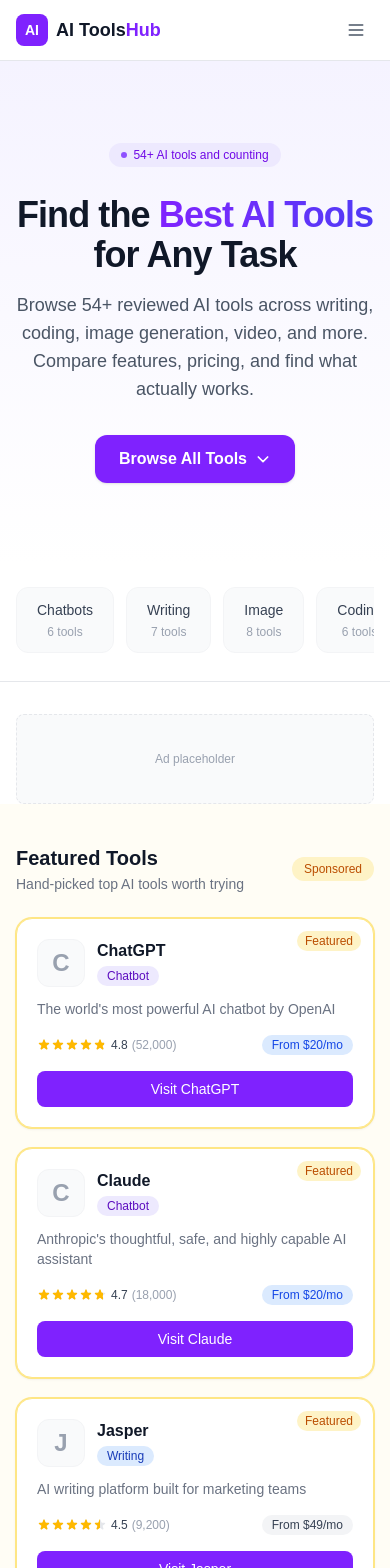
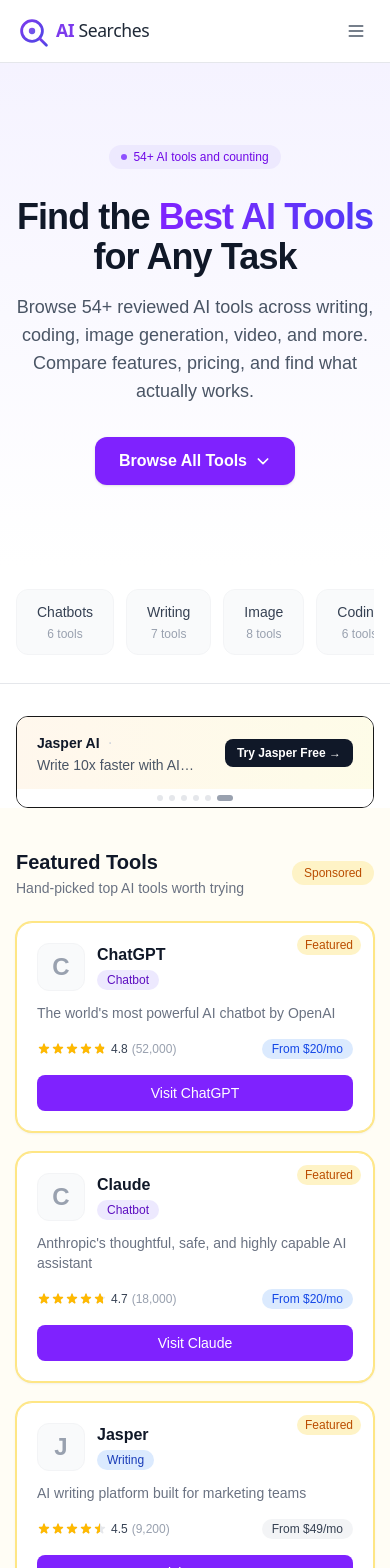
Before and after one commit to suikuenng99-hash/ai-tools-hub, a Next.js app: page / in a window 390 px wide. Shown: the top 1568 px of the page. Built offline with nearby package versions, Linux system fonts and the light colour scheme.

Commit message:
Add Impact.com site verification meta tag

```diff
--- a/app/category/[category]/page.tsx
+++ b/app/category/[category]/page.tsx
@@ -5,7 +5,7 @@
 import { getCategoryMeta } from '@/lib/categories'
 import type { ToolCategory } from '@/types/tool'
 import ToolCard from '@/components/tools/ToolCard'
-import AdSenseBanner from '@/components/ads/AdSenseBanner'
+import HouseAd from '@/components/ads/HouseAd'
 
 interface Props {
   params: Promise<{ category: string }>
@@ -54,7 +54,7 @@
         <p className="mt-2 text-sm text-gray-500">{tools.length} tools found</p>
       </div>
 
-      <AdSenseBanner height={90} className="mb-8" />
+      <HouseAd className="mb-8" />
 
       {tools.length === 0 ? (
         <div className="flex flex-col items-center py-24 text-center">
--- a/app/layout.tsx
+++ b/app/layout.tsx
@@ -16,29 +16,38 @@
 
 export const metadata: Metadata = {
   title: {
-    default: 'AI Tools Hub | Best AI Tools Directory 2025',
-    template: '%s | AI Tools Hub',
+    default: 'AISearches | Best AI Tools Directory 2026',
+    template: '%s | AISearches',
   },
   description:
     'Discover the best AI tools for writing, coding, image generation, video, audio, and more. Compare features, pricing, and reviews.',
   keywords: ['AI tools', 'artificial intelligence', 'ChatGPT', 'Midjourney', 'AI directory', 'best AI tools'],
-  authors: [{ name: 'AIToolsHub' }],
+  authors: [{ name: 'AISearches' }],
+  icons: {
+    icon: '/logo-icon.svg',
+    shortcut: '/logo-icon.svg',
+    apple: '/logo-icon.svg',
+  },
   openGraph: {
     type: 'website',
     locale: 'en_US',
-    siteName: 'AI Tools Hub',
-    title: 'AI Tools Hub | Best AI Tools Directory 2025',
+    siteName: 'AISearches',
+    title: 'AISearches | Best AI Tools Directory 2026',
     description:
       'Discover the best AI tools for writing, coding, image generation, video, audio, and more.',
+    images: [{ url: '/logo-icon.svg' }],
   },
   twitter: {
     card: 'summary_large_image',
-    title: 'AI Tools Hub | Best AI Tools Directory 2025',
+    title: 'AISearches | Best AI Tools Directory 2026',
     description: 'Discover the best AI tools for writing, coding, image generation, video, audio, and more.',
   },
   robots: {
     index: true,
     follow: true,
+  },
+  other: {
+    'impact-site-verification': 'f911808d-e7f5-41e4-9df2-cfd9c1f1463f',
   },
 }
 
--- a/app/page.tsx
+++ b/app/page.tsx
@@ -2,7 +2,7 @@
 import { categories } from '@/lib/categories'
 import FeaturedTools from '@/components/home/FeaturedTools'
 import ToolGrid from '@/components/home/ToolGrid'
-import AdSenseBanner from '@/components/ads/AdSenseBanner'
+import HouseAd from '@/components/ads/HouseAd'
 
 export default function HomePage() {
   const allTools = getAllTools()
@@ -66,7 +66,7 @@
 
       {/* Ad banner */}
       <div className="mx-auto max-w-7xl px-4 pt-8 sm:px-6 lg:px-8">
-        <AdSenseBanner height={90} />
+        <HouseAd />
       </div>
 
       {/* Featured tools */}
@@ -77,7 +77,7 @@
 
       {/* Bottom ad */}
       <div className="mx-auto max-w-7xl px-4 pb-12 sm:px-6 lg:px-8">
-        <AdSenseBanner height={90} />
+        <HouseAd />
       </div>
     </>
   )
--- a/app/tools/[slug]/page.tsx
+++ b/app/tools/[slug]/page.tsx
@@ -7,7 +7,7 @@
 import RatingStars from '@/components/ui/RatingStars'
 import ProsConsList from '@/components/tools/ProsConsList'
 import RelatedTools from '@/components/tools/RelatedTools'
-import AdSenseBanner from '@/components/ads/AdSenseBanner'
+import HouseAd from '@/components/ads/HouseAd'
 
 interface Props {
   params: Promise<{ slug: string }>
@@ -159,7 +159,7 @@
 
         {/* Ad */}
         <div className="mt-8">
-          <AdSenseBanner height={90} />
+          <HouseAd />
         </div>
 
         {/* Description */}
--- /dev/null
+++ b/components/ads/HouseAd.tsx
@@ -0,0 +1,141 @@
+'use client'
+
+import { useState, useEffect } from 'react'
+
+interface HouseAdItem {
+  slug: string
+  name: string
+  tagline: string
+  badge: string
+  badgeColor: string
+  gradient: string
+  cta: string
+}
+
+const ads: HouseAdItem[] = [
+  {
+    slug: 'chatgpt',
+    name: 'ChatGPT Plus',
+    tagline: 'GPT-4o, image generation & custom GPTs. The world\'s most powerful AI.',
+    badge: 'Most Popular',
+    badgeColor: 'bg-violet-100 text-violet-700',
+    gradient: 'from-violet-50 to-indigo-50 border-violet-100',
+    cta: 'Try ChatGPT Plus →',
+  },
+  {
+    slug: 'midjourney',
+    name: 'Midjourney',
+    tagline: 'Generate stunning AI art and photorealistic images from text. From $10/mo.',
+    badge: 'Best for Images',
+    badgeColor: 'bg-pink-100 text-pink-700',
+    gradient: 'from-pink-50 to-rose-50 border-pink-100',
+    cta: 'Try Midjourney →',
+  },
+  {
+    slug: 'claude',
+    name: 'Claude Pro',
+    tagline: 'Analyze long documents, write better code, and think through complex problems.',
+    badge: 'Best for Coding',
+    badgeColor: 'bg-amber-100 text-amber-700',
+    gradient: 'from-amber-50 to-orange-50 border-amber-100',
+    cta: 'Try Claude Pro →',
+  },
+  {
+    slug: 'github-copilot',
+    name: 'GitHub Copilot',
+    tagline: 'AI pair programmer that writes code, tests, and docs directly in your IDE.',
+    badge: 'Top Dev Tool',
+    badgeColor: 'bg-green-100 text-green-700',
+    gradient: 'from-green-50 to-emerald-50 border-green-100',
+    cta: 'Try Copilot Free →',
+  },
+  {
+    slug: 'elevenlabs',
+    name: 'ElevenLabs',
+    tagline: 'Clone any voice in minutes. Generate ultra-realistic speech in 29+ languages.',
+    badge: 'Best for Audio',
+    badgeColor: 'bg-blue-100 text-blue-700',
+    gradient: 'from-blue-50 to-cyan-50 border-blue-100',
+    cta: 'Try ElevenLabs →',
+  },
+  {
+    slug: 'jasper',
+    name: 'Jasper AI',
+    tagline: 'Write 10x faster with AI trained on high-converting marketing copy.',
+    badge: 'Best for Marketing',
+    badgeColor: 'bg-orange-100 text-orange-700',
+    gradient: 'from-orange-50 to-yellow-50 border-orange-100',
+    cta: 'Try Jasper Free →',
+  },
+]
+
+interface HouseAdProps {
+  className?: string
+}
+
+export default function HouseAd({ className = '' }: HouseAdProps) {
+  const [index, setIndex] = useState(0)
+  const [visible, setVisible] = useState(true)
+
+  useEffect(() => {
+    // Randomize starting ad
+    setIndex(Math.floor(Math.random() * ads.length))
+  }, [])
+
+  useEffect(() => {
+    const timer = setInterval(() => {
+      // Fade out, swap, fade in
+      setVisible(false)
+      setTimeout(() => {
+        setIndex((i) => (i + 1) % ads.length)
+        setVisible(true)
+      }, 300)
+    }, 6000)
+    return () => clearInterval(timer)
+  }, [])
+
+  const ad = ads[index]
+
+  return (
+    <div className={`overflow-hidden rounded-xl border ${className}`}>
+      <a
+        href={`/go/${ad.slug}`}
+        target="_blank"
+        rel="noopener noreferrer sponsored"
+        className={`flex items-center justify-between gap-4 bg-gradient-to-r ${ad.gradient} px-5 py-3.5 transition-opacity duration-300 ${visible ? 'opacity-100' : 'opacity-0'}`}
+      >
+        {/* Left: badge + text */}
+        <div className="flex min-w-0 items-center gap-3">
+          <span className={`hidden shrink-0 rounded-full px-2.5 py-0.5 text-xs font-semibold sm:inline-flex ${ad.badgeColor}`}>
+            {ad.badge}
+          </span>
+          <div className="min-w-0">
+            <span className="font-semibold text-gray-900 text-sm">{ad.name}</span>
+            <span className="mx-2 text-gray-300">·</span>
+            <span className="text-sm text-gray-600 line-clamp-1">{ad.tagline}</span>
+          </div>
+        </div>
+
+        {/* Right: CTA + sponsored label */}
+        <div className="flex shrink-0 items-center gap-3">
+          <span className="hidden text-xs text-gray-400 lg:block">Sponsored</span>
+          <span className="whitespace-nowrap rounded-lg bg-gray-900 px-3 py-1.5 text-xs font-semibold text-white hover:bg-gray-700 transition-colors">
+            {ad.cta}
+          </span>
+        </div>
+      </a>
+
+      {/* Dot indicators */}
+      <div className="flex items-center justify-center gap-1.5 bg-white py-1.5">
+        {ads.map((_, i) => (
+          <button
+            key={i}
+            onClick={() => { setVisible(false); setTimeout(() => { setIndex(i); setVisible(true) }, 300) }}
+            className={`h-1.5 rounded-full transition-all ${i === index ? 'w-4 bg-gray-400' : 'w-1.5 bg-gray-200'}`}
+            aria-label={`Show ad ${i + 1}`}
+          />
+        ))}
+      </div>
+    </div>
+  )
+}
--- a/components/layout/Footer.tsx
+++ b/components/layout/Footer.tsx
@@ -1,4 +1,5 @@
 import Link from 'next/link'
+import Image from 'next/image'
 import { categories } from '@/lib/categories'
 
 export default function Footer() {
@@ -8,13 +9,8 @@
         <div className="grid grid-cols-1 gap-8 md:grid-cols-3">
           {/* Brand */}
           <div>
-            <Link href="/" className="flex items-center gap-2">
-              <div className="flex h-8 w-8 items-center justify-center rounded-lg bg-violet-600 text-white font-bold text-sm">
-                AI
-              </div>
-              <span className="text-lg font-bold text-gray-900">
-                AI Tools<span className="text-violet-600">Hub</span>
-              </span>
+            <Link href="/" className="flex items-center">
+              <Image src="/logo.svg" alt="AISearches" width={160} height={40} />
             </Link>
             <p className="mt-3 text-sm text-gray-500">
               Discover the best AI tools for writing, coding, image generation, video, and more.
--- a/components/layout/Header.tsx
+++ b/components/layout/Header.tsx
@@ -1,4 +1,5 @@
 import Link from 'next/link'
+import Image from 'next/image'
 import { categories } from '@/lib/categories'
 
 export default function Header() {
@@ -6,13 +7,8 @@
     <header className="sticky top-0 z-50 border-b border-gray-200 bg-white/80 backdrop-blur-md">
       <div className="mx-auto flex max-w-7xl items-center justify-between px-4 py-3 sm:px-6 lg:px-8">
         {/* Logo */}
-        <Link href="/" className="flex items-center gap-2">
-          <div className="flex h-8 w-8 items-center justify-center rounded-lg bg-violet-600 text-white font-bold text-sm">
-            AI
-          </div>
-          <span className="text-lg font-bold text-gray-900">
-            AI Tools<span className="text-violet-600">Hub</span>
-          </span>
+        <Link href="/" className="flex items-center">
+          <Image src="/logo.svg" alt="AISearches" width={160} height={40} priority />
         </Link>
 
         {/* Desktop nav */}
```
Also changed, not shown: public/logo-icon.svg (added), public/logo.svg (added).
